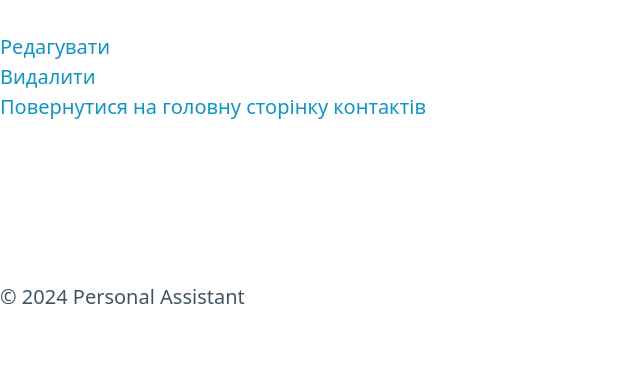
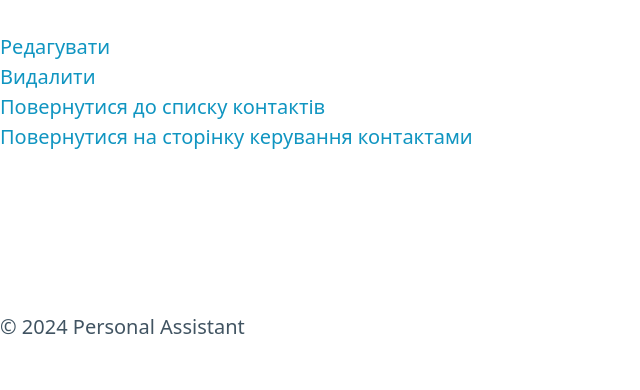
Before and after one commit to A-Lastovets/Personal-Assistant, a Django app: template personal_assistant/templates/contacts_app/contact_detail.html in a window 1280 px wide. Shown: the part 698-1088 px from the top of the page, without its empty margins (0-640 px from the left). Before the commit the page ends 1003 px from the top, so only its background shows below. Run offline with Django 3.2, Linux system fonts and the light colour scheme; the template is opened without the code that fills it, so the values that code supplies are empty.

Commit message:
templates changed

```diff
--- a/personal_assistant/templates/contacts_app/add_contact.html
+++ b/personal_assistant/templates/contacts_app/add_contact.html
@@ -25,5 +25,5 @@
         <button type="submit">Додати контакт</button>
     </form>
 
-    <a href="{% url 'contact_home' %}">Повернутися на головну сторінку контактів</a>
+    <a href="{% url 'contact_home' %}">Повернутися на сторінку керування контактами</a>
 {% endblock %}
--- a/personal_assistant/templates/contacts_app/contact_detail.html
+++ b/personal_assistant/templates/contacts_app/contact_detail.html
@@ -12,5 +12,6 @@
     <a href="{% url 'edit_contact' contact.id %}">Редагувати</a><br>
     <a href="{% url 'delete_contact' contact.id %}">Видалити</a><br>
 
-    <a href="{% url 'contact_home' %}">Повернутися на головну сторінку контактів</a>
+    <a href="{% url 'contact_list' %}">Повернутися до списку контактів</a><br>
+    <a href="{% url 'contact_home' %}">Повернутися на сторінку керування контактами</a>
 {% endblock %}
--- a/personal_assistant/templates/contacts_app/contact_list.html
+++ b/personal_assistant/templates/contacts_app/contact_list.html
@@ -15,5 +15,5 @@
     </ul>
 
     <a href="{% url 'add_contact' %}">Додати контакт</a><br>
-    <a href="{% url 'contact_home' %}">Повернутися на головну сторінку контактів</a>
+    <a href="{% url 'contact_home' %}">Повернутися на сторінку керування контактами</a>
 {% endblock %}
--- a/personal_assistant/templates/contacts_app/contact_search.html
+++ b/personal_assistant/templates/contacts_app/contact_search.html
@@ -7,8 +7,9 @@
 
     <form method="GET" action="{% url 'contact_search' %}">
         <input type="text" name="query" placeholder="Пошук контактів..." value="{% if query %}{{ query }}{% endif %}">
-        <button type="submit">Пошук</button>
+        <button type="submit">Пошук</button><br>
     </form>
+    <a href="{% url 'contact_home' %}">Повернутися на сторінку керування контактами</a>
 
     {% if query %}
         {% if contacts %}
--- a/personal_assistant/templates/contacts_app/upcoming_birthdays.html
+++ b/personal_assistant/templates/contacts_app/upcoming_birthdays.html
@@ -13,5 +13,5 @@
             <li>Немає контактів з наближаючимися днями народження.</li>
         {% endfor %}
     </ul>
-    <a href="{% url 'contact_home' %}">Повернутися на головну сторінку контактів</a>
+    <a href="{% url 'contact_home' %}">Повернутися на сторінку керування контактами</a>
 {% endblock %}
```
Also changed, not shown: personal_assistant/contacts_app/migrations/0001_initial.py.
